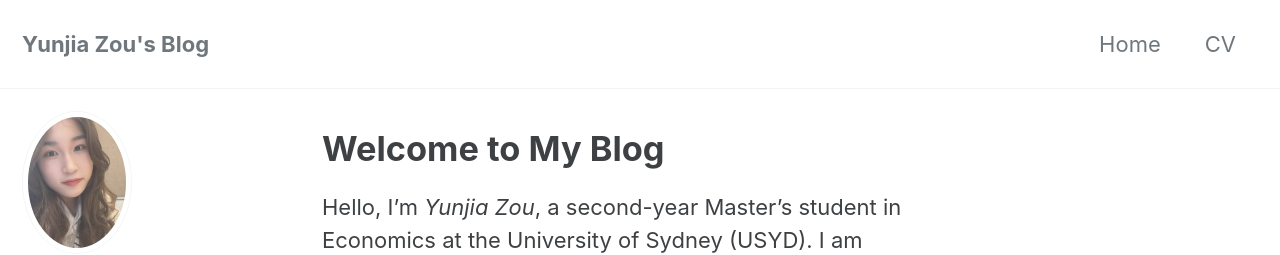
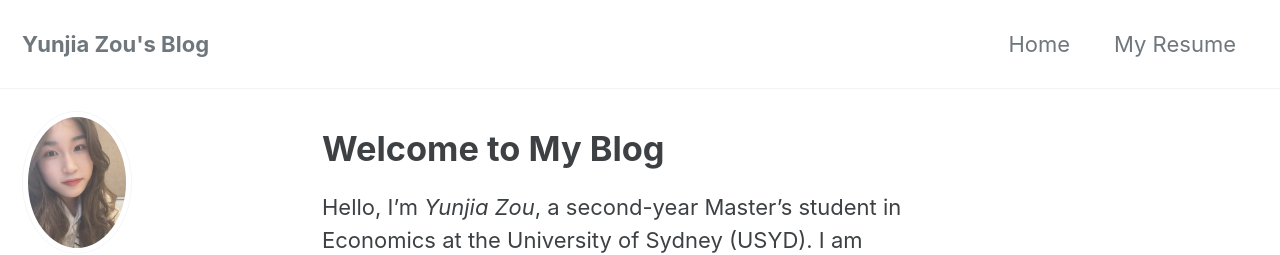
Before and after one commit to zou-yunjia/zou-yunjia.github.io, a Jekyll site: the page built from index.md, in a window 1280 px wide and 900 px high. Shown: the top 255 px of the window. Built offline with Jekyll 4.4.1, drawn with Linux system fonts in a browser that asks for light colours; cached includes are drawn as plain includes.

Commit message:
change resume

```diff
--- a/_data/navigation.yml
+++ b/_data/navigation.yml
@@ -1,5 +1,5 @@
 main:
   - title: "Home"
     url: /
-  - title: "CV"
-    url: /assets/cv.pdf
+  - title: "My Resume"
+    url: /assets/Yunjia_Resume.pdf.pdf
```
